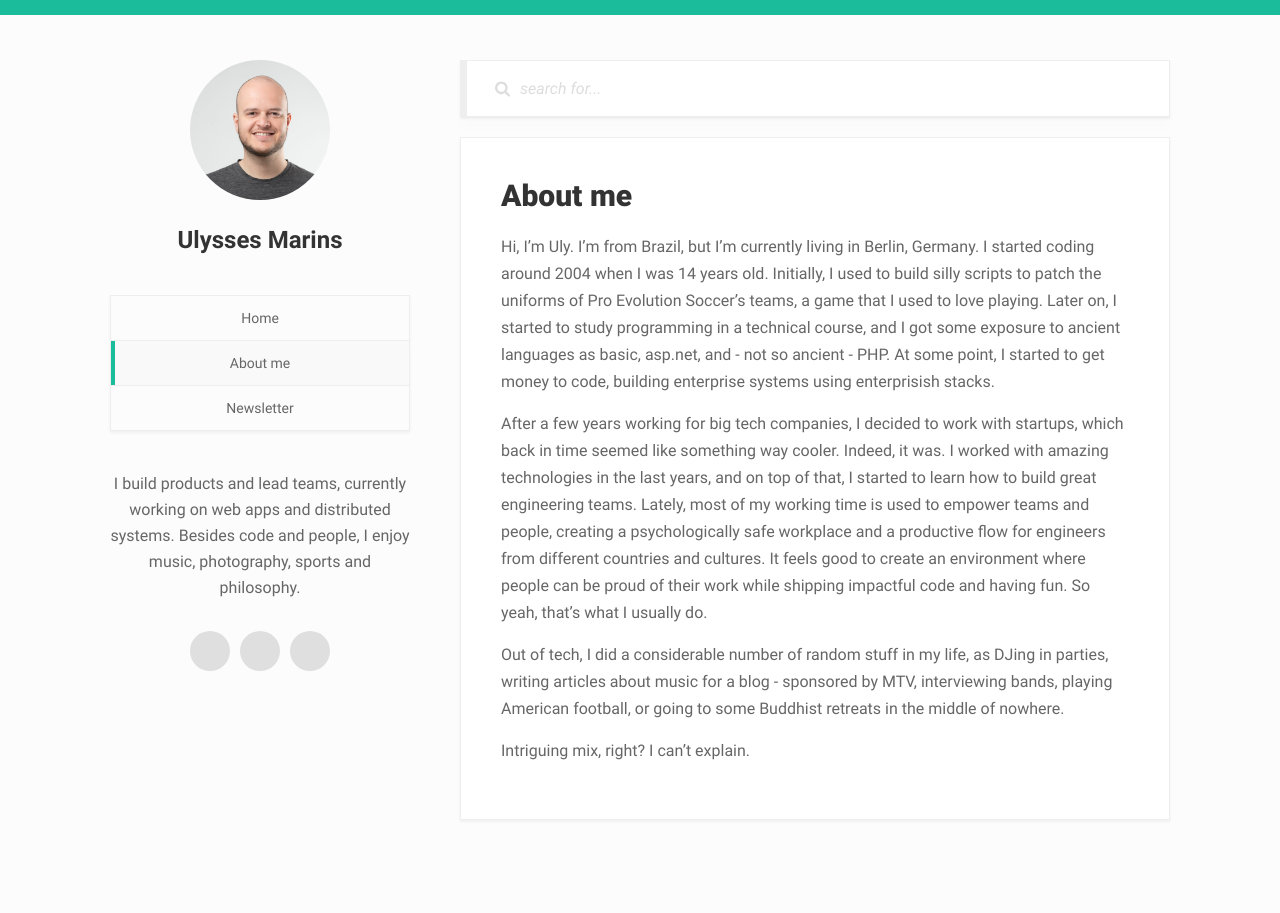
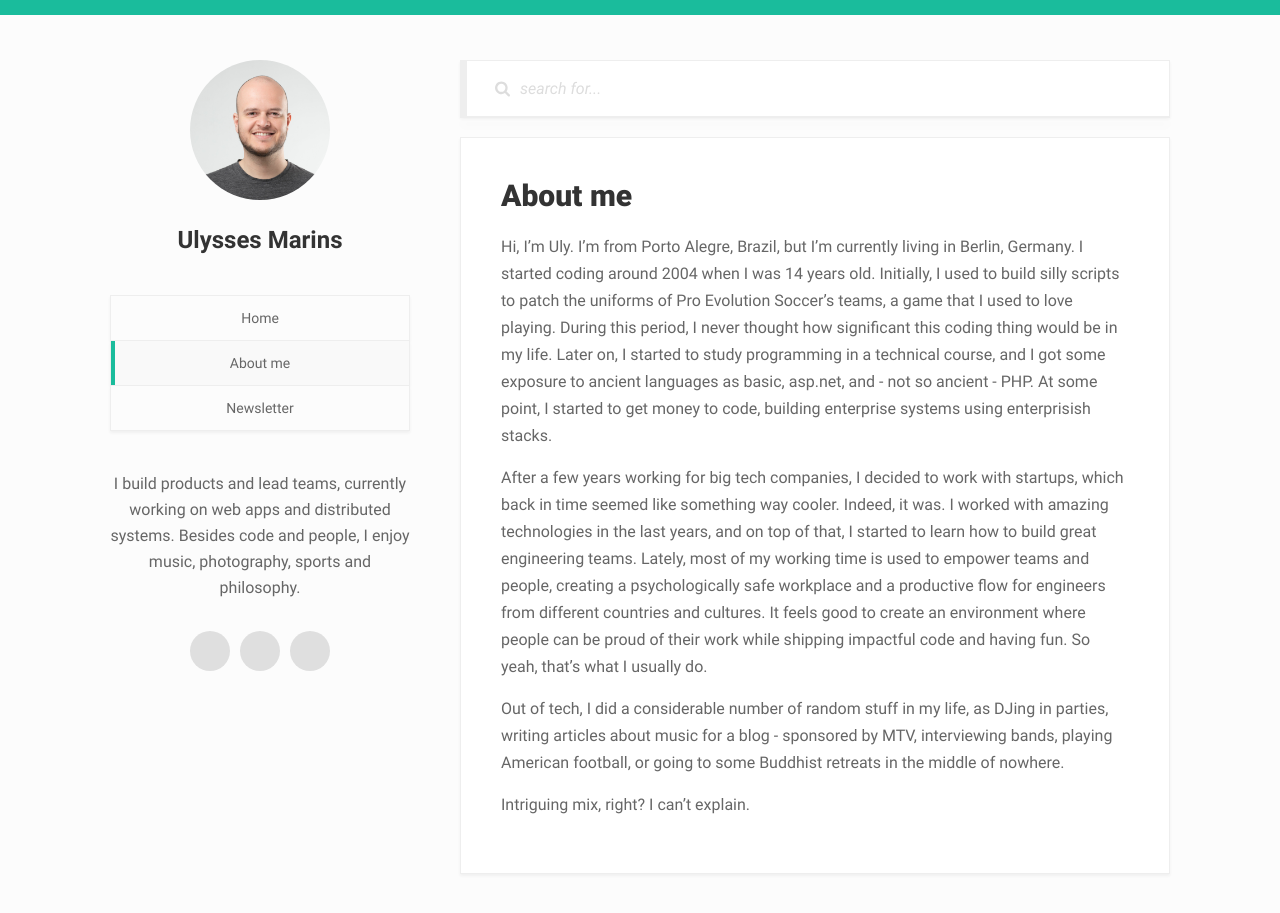
Before and after one commit to ulymarins/ulymarins.github.io, a Jekyll site: the page built from _pages/about/index.md, in a window 1280 px wide and 934 px high. Shown: the top 913 px of the window. Built offline with Jekyll 4.4.1, drawn with Linux system fonts in a browser that asks for light colours.

Commit message:
editing bio

```diff
--- a/_pages/about/index.md
+++ b/_pages/about/index.md
@@ -4,7 +4,7 @@ title:  "About me"
 permalink: "about/"
 ---
 
-Hi, I'm Uly. I'm from Brazil, but I'm currently living in Berlin, Germany. I started coding around 2004 when I was 14 years old. Initially, I used to build silly scripts to patch the uniforms of Pro Evolution Soccer's teams, a game that I used to love playing. Later on, I started to study programming in a technical course, and I got some exposure to ancient languages as basic, asp.net, and - not so ancient - PHP. At some point, I started to get money to code, building enterprise systems using enterprisish stacks.
+Hi, I'm Uly. I'm from Porto Alegre, Brazil, but I'm currently living in Berlin, Germany. I started coding around 2004 when I was 14 years old. Initially, I used to build silly scripts to patch the uniforms of Pro Evolution Soccer's teams, a game that I used to love playing. During this period, I never thought how significant this coding thing would be in my life. Later on, I started to study programming in a technical course, and I got some exposure to ancient languages as basic, asp.net, and - not so ancient - PHP. At some point, I started to get money to code, building enterprise systems using enterprisish stacks.
 
 After a few years working for big tech companies, I decided to work with startups, which back in time seemed like something way cooler. Indeed, it was. I worked with amazing technologies in the last years, and on top of that, I started to learn how to build great engineering teams. Lately, most of my working time is used to empower teams and people, creating a psychologically safe workplace and a productive flow for engineers from different countries and cultures. It feels good to create an environment where people can be proud of their work while shipping impactful code and having fun. So yeah, that's what I usually do.
 
```
